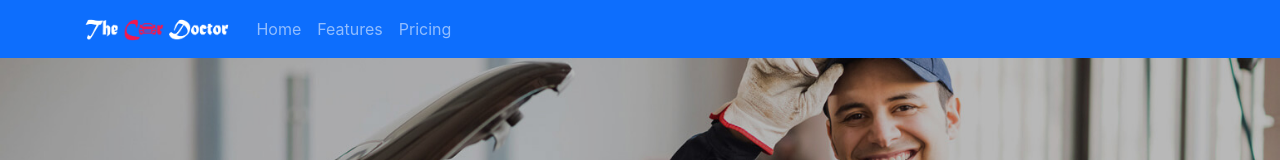
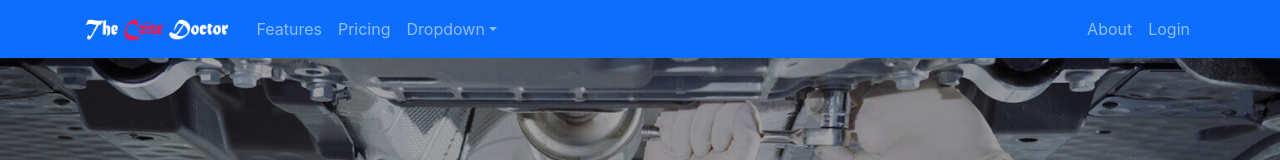
Before and after one commit to Mofazzal-145/genius-car-services, a React (Create React App) app: page / in a window 1280 px wide. Shown: the top 160 px of the page. Built offline with nearby package versions, Linux system fonts and the light colour scheme.

Commit message:
update the header part

```diff
--- a/src/Pages/Home/Services/Services.css
+++ b/src/Pages/Home/Services/Services.css
@@ -5,6 +5,7 @@
 .services-container{
     display: grid;
     grid-template-columns: repeat(3, 1fr);
+    /* grid-template-columns: 1fr 1fr 1fr 1fr; */
     grid-gap: 20px;
 }
 /* make services responsive */
--- a/src/Pages/Shared/Header/Header.js
+++ b/src/Pages/Shared/Header/Header.js
@@ -1,22 +1,38 @@
 import React from 'react';
-import { Container, Nav, Navbar } from 'react-bootstrap';
+import { Container, Nav, Navbar, NavDropdown } from 'react-bootstrap';
+import { Link } from 'react-router-dom';
 import logo from '../../../images/logo.png'
 
 const Header = () => {
     return (
         <>
-            <Navbar bg="primary" variant="dark">
+            <Navbar collapseOnSelect expand="lg" sticky='top' bg="primary" variant="dark">
                 <Container>
-                      <Navbar.Brand href="#home">
-                          <img src={logo} height='30px' alt="" />
-                       </Navbar.Brand>
+                <Navbar.Brand as={Link} to="/">
+                    <img height={30} src={logo} alt="" />
+                </Navbar.Brand>
+                <Navbar.Toggle aria-controls="responsive-navbar-nav" />
+                <Navbar.Collapse id="responsive-navbar-nav">
                     <Nav className="me-auto">
-                    <Nav.Link href="#home">Home</Nav.Link>
                     <Nav.Link href="#features">Features</Nav.Link>
                     <Nav.Link href="#pricing">Pricing</Nav.Link>
+                    <NavDropdown title="Dropdown" id="collasible-nav-dropdown">
+                        <NavDropdown.Item href="#action/3.1">Action</NavDropdown.Item>
+                        <NavDropdown.Item href="#action/3.2">Another action</NavDropdown.Item>
+                        <NavDropdown.Item href="#action/3.3">Something</NavDropdown.Item>
+                        <NavDropdown.Divider />
+                        <NavDropdown.Item href="#action/3.4">Separated link</NavDropdown.Item>
+                    </NavDropdown>
                     </Nav>
+                    <Nav>
+                    <Nav.Link as ={Link} to="about">About</Nav.Link>
+                    <Nav.Link as={Link} to="login">
+                        Login
+                    </Nav.Link>
+                    </Nav>
+                </Navbar.Collapse>
                 </Container>
-            </Navbar>
+                </Navbar>
         </>
     );
 };
```
